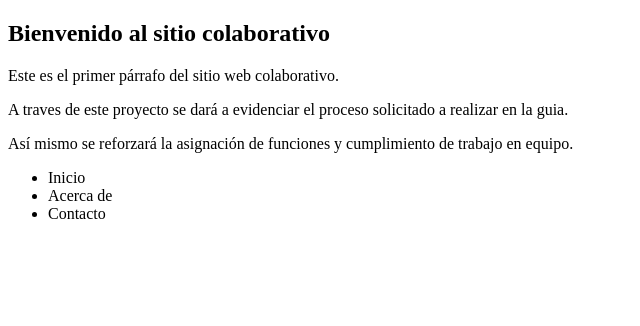
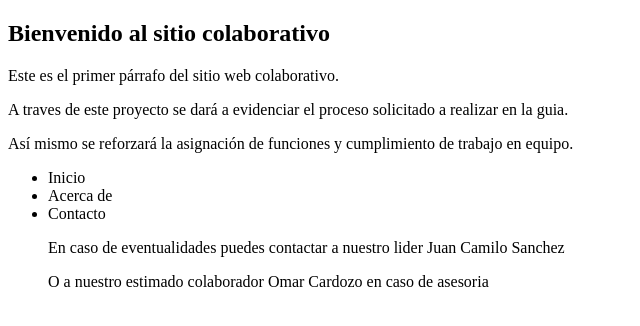
Before and after one commit to MonetJuan/sitio-colaborativo, a plain HTML site: page index.html in a window 1280 px wide. Shown: the whole page, without its empty margins (0-640 px from the left). Drawn offline with Linux system fonts and the light colour scheme.

Commit message:
Se refuerza información de contacto.

```diff
--- a/index.html
+++ b/index.html
@@ -12,6 +12,8 @@
     <li>Inicio</li>
     <li>Acerca de</li>
     <li>Contacto</li>
+    <p>En caso de eventualidades puedes contactar a nuestro lider Juan Camilo Sanchez</p>
+    <p>O a nuestro estimado colaborador Omar Cardozo en caso de asesoria</p>
   </ul>
   <!-- Esta sección fue añadida por Juan como parte del primer commit -->
 </body>
```
